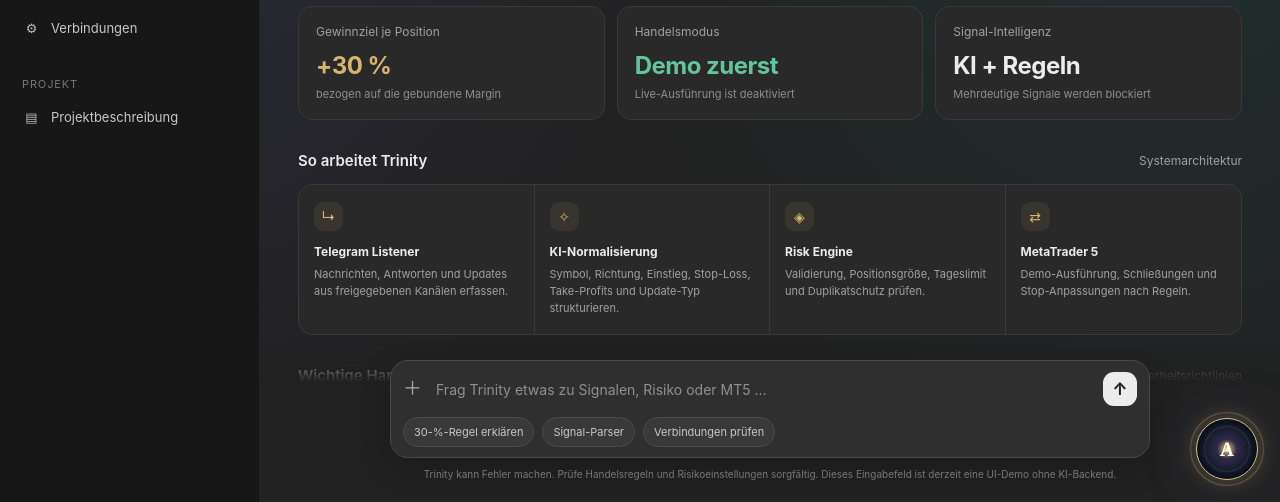
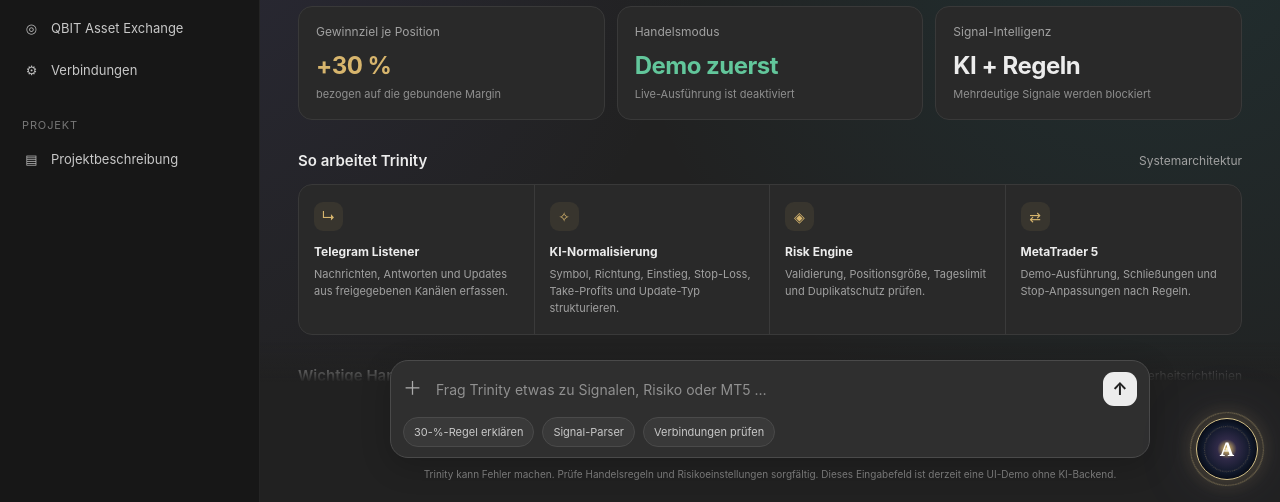
Before and after one commit to ariandomimate-blip/Autokrypt-B-rse, a plain HTML site: page index.html in a window 1280 px wide. Shown: the part 298-800 px from the top of the page. Drawn offline with Linux system fonts and the light colour scheme; no server answers; a script that the page names is missing.

Commit message:
Link QBIT Asset Exchange from Trinity navigation

```diff
--- a/index.html
+++ b/index.html
@@ -37,6 +37,7 @@ img{max-width:100%;height:auto}
  <button class="navbtn active" data-page="overview" onclick="showPage('overview')"><span class="ico">⌂</span><span class="navtext">Übersicht</span></button>
  <button class="navbtn" data-page="signals" onclick="showPage('signals')"><span class="ico">⌁</span><span class="navtext">Signal-Parser</span></button>
  <button class="navbtn" data-page="risk" onclick="showPage('risk')"><span class="ico">◈</span><span class="navtext">Risk Management</span></button>
+ <button class="navbtn" onclick="window.location.href='/asset-exchange.html'"><span class="ico">◎</span><span class="navtext">QBIT Asset Exchange</span></button>
  <button class="navbtn" data-page="setup" onclick="showPage('setup')"><span class="ico">⚙</span><span class="navtext">Verbindungen</span></button>
  </div>
  <div class="navgroup"><div class="navlabel">Projekt</div><button class="navbtn" onclick="showPage('overview')"><span class="ico">▤</span><span class="navtext">Projektbeschreibung</span></button></div>
```
